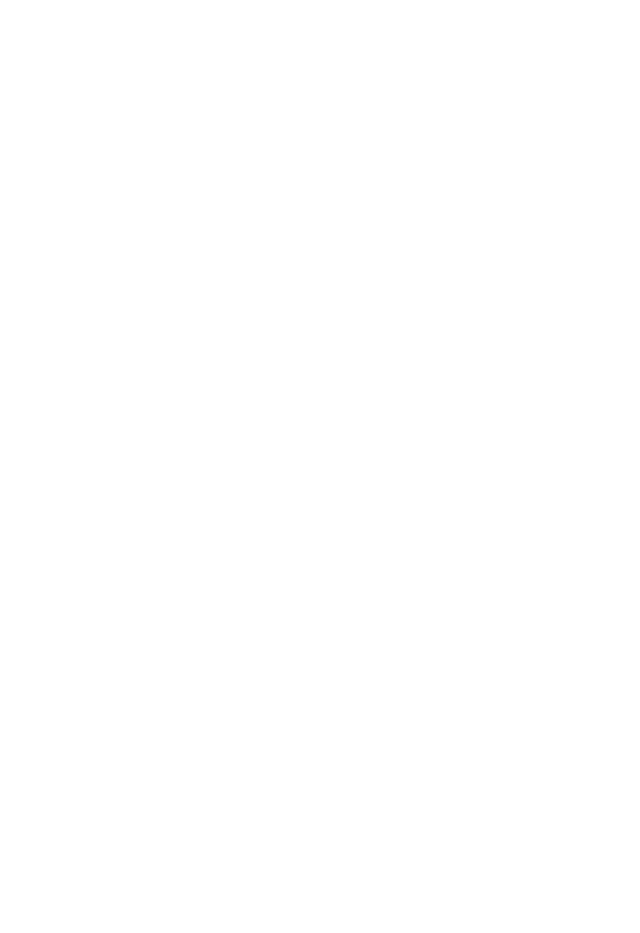
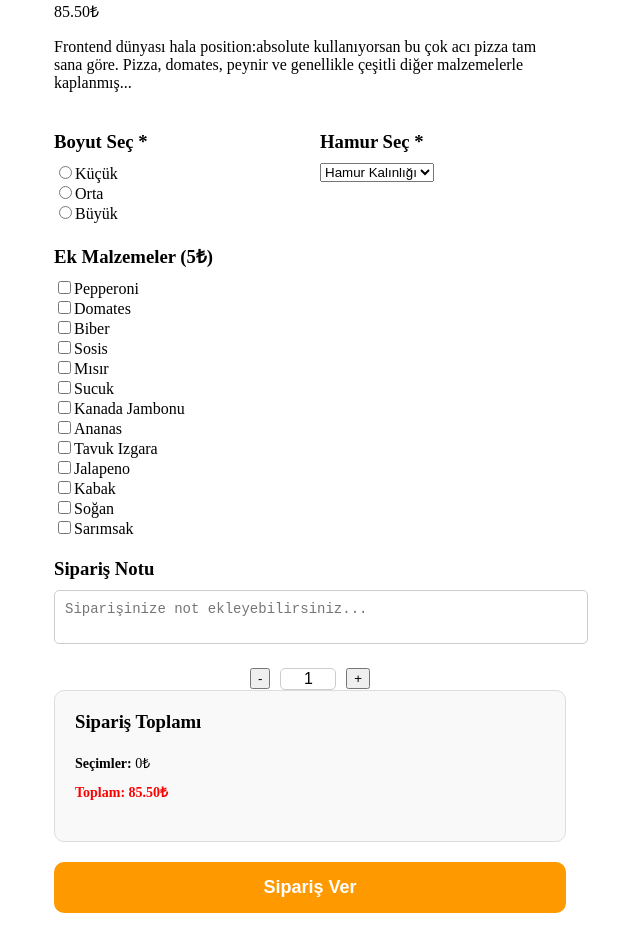
Before and after one commit to Feyzanur-Ak/pizzawebsitesi, a React (Vite) app: page /SiparisOlustur in a window 1280 px wide. Shown: the part 220-1153 px from the top of the page, without its empty margins (330-970 px from the left). Before the commit the page ends 800 px from the top, so only its background shows below. Built offline with nearby package versions, Linux system fonts and the light colour scheme; a web font is replaced by a local one.

Commit message:
Sipariş Sayfası

```diff
--- a/src/components/Secenek.jsx
+++ b/src/components/Secenek.jsx
@@ -57,7 +57,7 @@
   const history = useHistory();
 
   const handleClick = () => {
-    history.push("/SiparisOnayi");
+    history.push("/SiparisOlustur");
   }
   return (
     <MenuContainer >
--- a/src/components/SiparisOlustur.jsx
+++ b/src/components/SiparisOlustur.jsx
@@ -1,11 +1,267 @@
-import React from 'react'
+import React, { useState } from "react";
+import { Form, FormGroup, Label, Input, Button } from "reactstrap";
+import styled from "styled-components";
 
+// Styled Components
+const Container = styled.div`
+  width: 40%;
+  margin: 0 auto;
+  padding: 20px;
+`;
+
+const SelectionContainer = styled.div`
+  display: flex;
+  justify-content: space-between;
+  align-items: flex-start;
+  margin-top: 20px;
+`;
+
+const Section = styled.div`
+  flex: 1;
+  margin-right: 20px;
+
+  &:last-child {
+    margin-right: 0;
+  }
+`;
+
+const SectionTitle = styled.h3`
+  margin-bottom: 10px;
+  font-weight: bold;
+`;
+
+const ExtraContainer = styled.div`
+  margin-top: 20px;
+`;
+
+const NoteContainer = styled.div`
+  margin-top: 20px;
+`;
+
+const NoteInput = styled.textarea`
+  width: 100%;
+  padding: 10px;
+  font-size: 14px;
+  border-radius: 5px;
+  border: 1px solid #ccc;
+  resize: none;
+  margin-bottom: 20px;
+`;
+
+const SummaryContainer = styled.div`
+  border: 1px solid #ddd;
+  border-radius: 10px;
+  padding: 20px;
+  background-color: #f9f9f9;
+`;
+
+const SummaryTitle = styled.h3`
+  margin: 0 0 20px 0;
+`;
+
+const PriceDetail = styled.p`
+  margin: 0 0 10px 0;
+  font-size: 14px;
+
+  &.total {
+    color: red;
+    font-weight: bold;
+    margin: 0 0 20px 0;
+  }
+`;
+
+const QuantityControl = styled.div`
+  display: flex;
+  align-items: center;
+  justify-content: center;
+  gap: 10px;
+`;
+
+const QuantityInput = styled.input`
+  width: 50px;
+  text-align: center;
+  font-size: 16px;
+  border: 1px solid #ccc;
+  border-radius: 5px;
+  background-color: #fff;
+`;
+
+const OrderButton = styled.button`
+  margin-top: 20px;
+  width: 100%;
+  padding: 15px;
+  font-size: 18px;
+  font-weight: bold;
+  border-radius: 10px;
+  border: none;
+  background-color: #f90;
+  color: #fff;
+  cursor: pointer;
+
+  &:hover {
+    background-color: #e88b00;
+  }
+`;
+
+// Main Component
 const SiparisOlustur = () => {
+  const [size, setSize] = useState("");
+  const [dough, setDough] = useState("");
+  const [extras, setExtras] = useState([]);
+  const [note, setNote] = useState("");
+  const [quantity, setQuantity] = useState(1);
+
+  const EXTRA_PRICE = 5;
+  const BASE_PRICE = 85.5;
+
+  const ekstraMalzemeler = [
+    "Pepperoni",
+    "Domates",
+    "Biber",
+    "Sosis",
+    "Mısır",
+    "Sucuk",
+    "Kanada Jambonu",
+    "Ananas",
+    "Tavuk Izgara",
+    "Jalapeno",
+    "Kabak",
+    "Soğan",
+    "Sarımsak",
+  ];
+
+  const handleExtraChange = (e) => {
+    const value = e.target.value;
+    if (extras.includes(value)) {
+      setExtras(extras.filter((extra) => extra !== value));
+    } else {
+      if (extras.length < 10) {
+      setExtras([...extras, value]);
+      }
+    }
+  };
+
+  const handleQuantityChange = (type) => {
+    setQuantity((prev) => (type === "increment" ? prev + 1 : Math.max(prev - 1, 1)));
+  };
+
+  const calculateTotal = () => {
+    return (BASE_PRICE + extras.length * EXTRA_PRICE) * quantity;
+  };
+
   return (
-    <div>
-        <h2>Siparişiniz Onaylandı!</h2>
-    </div>
-  )
-}
+    <Container>
+      <h1>Position Absolute Acı Pizza</h1>
+      <p>85.50₺</p>
+      <p>
+        Frontend dünyası hala position:absolute kullanıyorsan bu çok acı pizza tam sana
+        göre. Pizza, domates, peynir ve genellikle çeşitli diğer malzemelerle kaplanmış...
+      </p>
+
+      <Form>
+        {/* Boyut Seç and Hamur Seç */}
+        <SelectionContainer>
+          <Section>
+            <SectionTitle>Boyut Seç *</SectionTitle>
+            <FormGroup>
+              <Input
+                type="radio"
+                id="size-small"
+                name="size"
+                value="Küçük"
+                onChange={(e) => setSize(e.target.value)}
+              />
+              <Label for="size-small">Küçük</Label>
+            </FormGroup>
+            <FormGroup>
+              <Input
+                type="radio"
+                id="size-medium"
+                name="size"
+                value="Orta"
+                onChange={(e) => setSize(e.target.value)}
+              />
+              <Label for="size-medium">Orta</Label>
+            </FormGroup>
+            <FormGroup>
+              <Input
+                type="radio"
+                id="size-large"
+                name="size"
+                value="Büyük"
+                onChange={(e) => setSize(e.target.value)}
+              />
+              <Label for="size-large">Büyük</Label>
+            </FormGroup>
+          </Section>
+
+          <Section>
+            <SectionTitle>Hamur Seç *</SectionTitle>
+            <Input
+              type="select"
+              name="dough"
+              onChange={(e) => setDough(e.target.value)}
+            >
+              <option value="">Hamur Kalınlığı</option>
+              <option value="İnce">İnce</option>
+              <option value="Normal">Normal</option>
+              <option value="Kalın">Kalın</option>
+            </Input>
+          </Section>
+        </SelectionContainer>
+
+        {/* Ek Malzemeler */}
+        <ExtraContainer>
+          <SectionTitle>Ek Malzemeler (5₺)</SectionTitle>
+          {ekstraMalzemeler.map((extra) => (
+            <FormGroup check key={extra}>
+              <Label check>
+                <Input
+                  type="checkbox"
+                  value={extra}
+                  onChange={handleExtraChange}
+                  checked={extras.includes(extra)}
+                />
+                {extra}
+              </Label>
+            </FormGroup>
+          ))}
+        </ExtraContainer>
+
+        {/* Sipariş Notu */}
+        <NoteContainer>
+          <SectionTitle>Sipariş Notu</SectionTitle>
+          <NoteInput
+            name="note"
+            placeholder="Siparişinize not ekleyebilirsiniz..."
+            value={note}
+            onChange={(e) => setNote(e.target.value)}
+          />
+        </NoteContainer>
+
+        {/* Sipariş Özeti */}
+        <QuantityControl  >
+            <Button onClick={() => handleQuantityChange("decrement")}>-</Button>
+            <QuantityInput type="text" value={quantity} readOnly />
+            <Button onClick={() => handleQuantityChange("increment")}>+</Button>
+          </QuantityControl>
+
+        <SummaryContainer>
+          <SummaryTitle>Sipariş Toplamı</SummaryTitle>
+          <PriceDetail>
+            <strong>Seçimler:</strong> {extras.length * EXTRA_PRICE}₺
+          </PriceDetail>
+          <PriceDetail className="total">
+            <strong>Toplam:</strong> {calculateTotal().toFixed(2)}₺
+          </PriceDetail>
+
+        </SummaryContainer>
+
+        {/* Sipariş Ver Butonu */}
+        <OrderButton>Sipariş Ver</OrderButton>
+      </Form>
+    </Container>
+  );
+};
 
 export default SiparisOlustur;
--- a/src/yemekMenu.js
+++ b/src/yemekMenu.js
@@ -7,6 +7,7 @@
         price: 19.99,
         subscribe: 200,
         ratio: 4.5,
+        description: "Lezzetli sucuk dilimleri ve taze mantarların buluştuğu, özel soslarla zenginleştirilmiş bir İtalyan klasiği."
     },
     {
         id: 2,
@@ -15,6 +16,7 @@
         price: 25.99,
         subscribe: 149,
         ratio: 4.2,
+         description: "Taptaze sebzeler ve özel soslarla hazırlanan, hafif ama doyurucu vejetaryan bir seçenek."
     },
     {
         id: 3,
@@ -23,6 +25,7 @@
         price: 15.99,
         subscribe: 52,
         ratio: 4.7,
+        description: "Hellim peynirinin eşsiz lezzetiyle hazırlanan, çıtır çıtır hamur üzerinde nefis bir deneyim."
     },
 
 
```
Also changed, not shown: src/components/CheckBox.jsx (added, +18 -0 lines).
